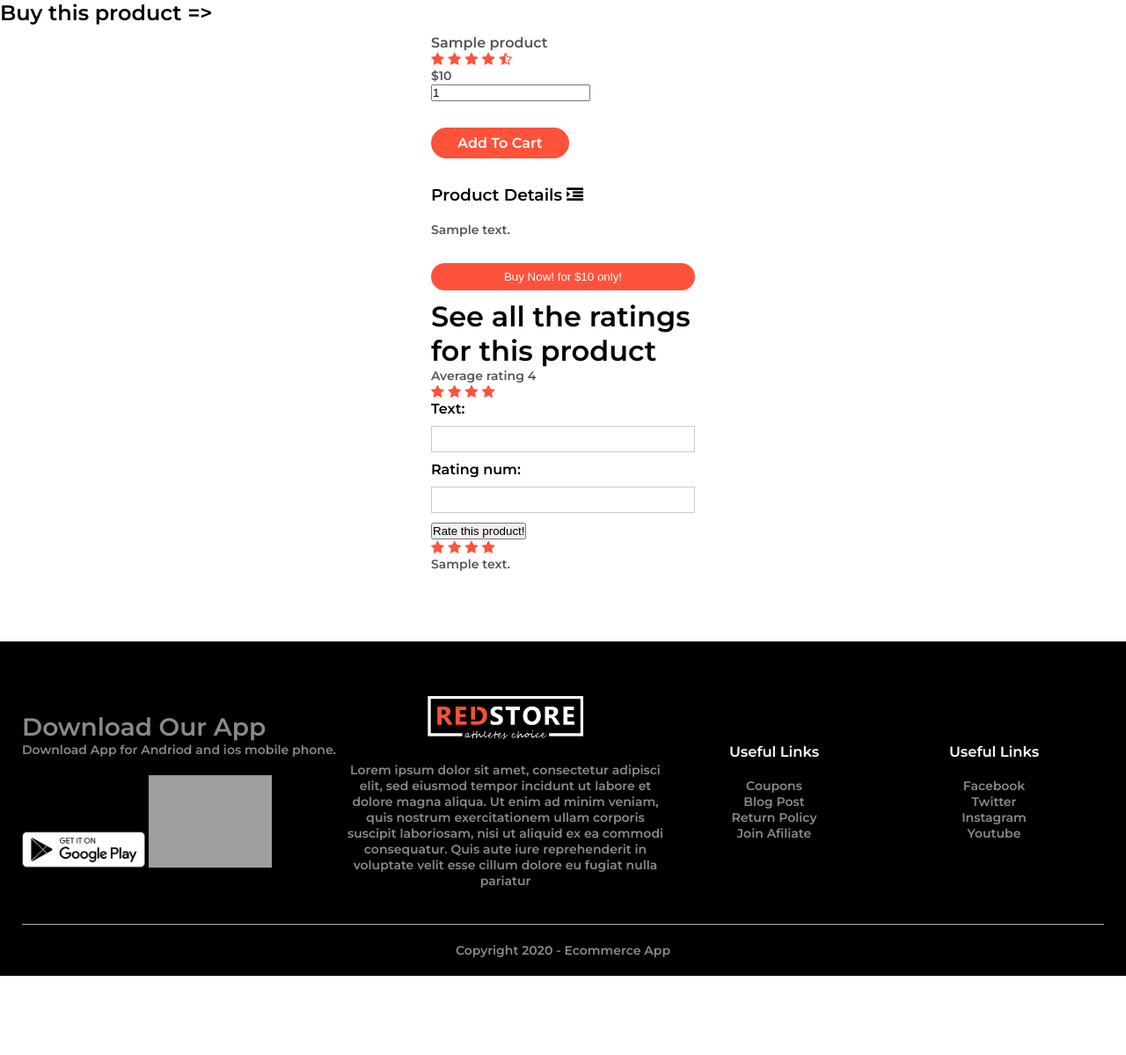
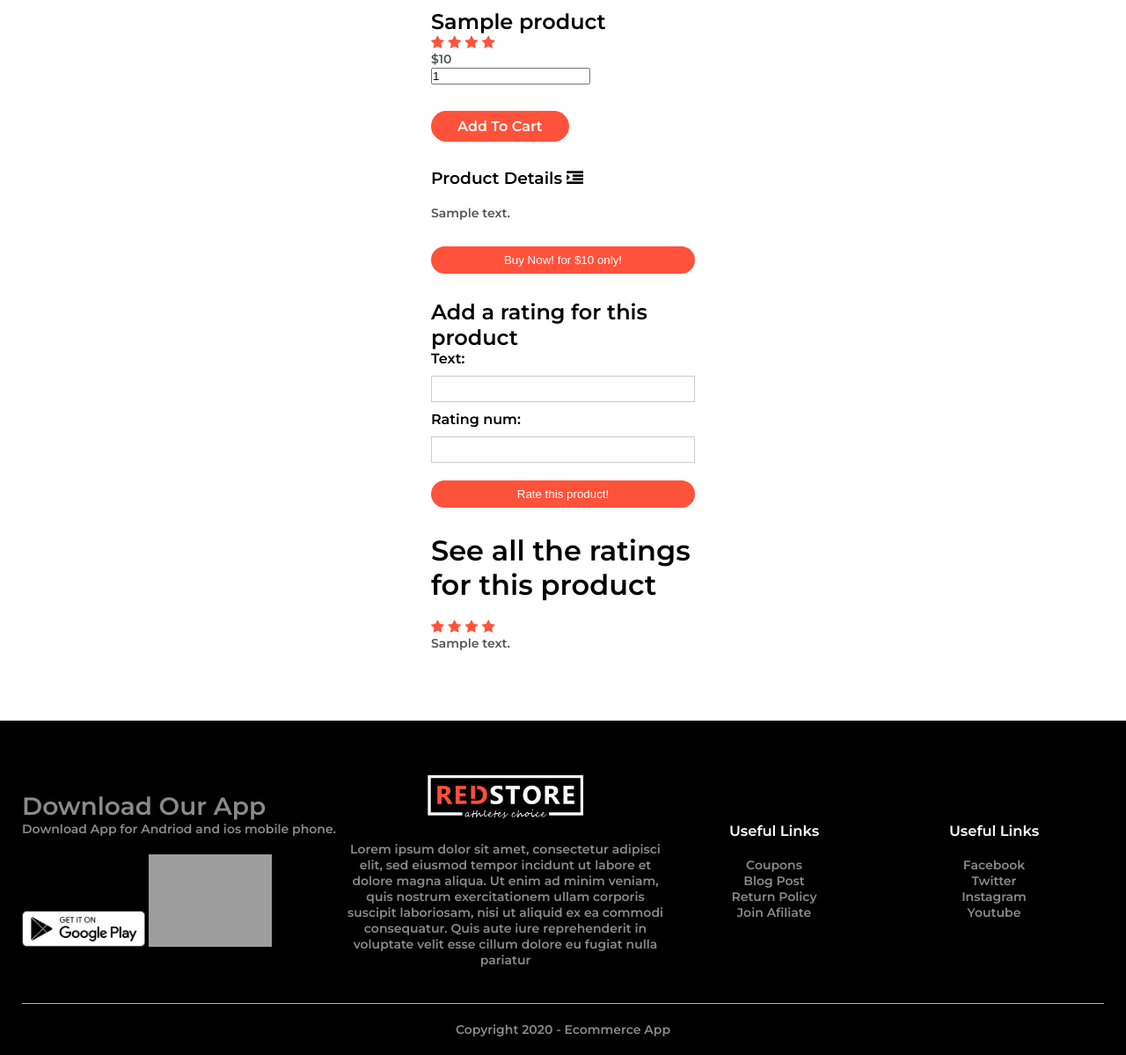
Before and after one commit to DevHyperCoder/VirtualResources, a Django app: page /buy?id=1 in a window 1280 px wide. Shown: the part 169-1368 px from the top of the page at 88% size. Before the commit the page ends 1278 px from the top, so only its background shows below. Run offline with Django 3.2, Linux system fonts and the light colour scheme; a user stored in the database is signed in; tables that the repository leaves empty hold one stand-in row (values such as "Sample post"); grey boxes are pictures that could not be loaded.

Commit message:
Visual changes to buy.html

```diff
--- a/virtualresources/webapp/templates/buy.html
+++ b/virtualresources/webapp/templates/buy.html
@@ -20,21 +20,19 @@ Buy {{product.title}}
 {% if product %}
 
 <!-- Card view -->
-<h2>Buy this product =></h2>
 <div class="row">
-    <!-- TODO center this div or card -->
     <div class="col-4">
+
         <!-- TODO add this image later -->
         <!-- <img src="images/product-1.jpg"> -->
-        <h4> {{product.name}}</h4>
+        <h2> {{product.name}}</h4>
 
-        <!-- TODO COMPLETE RATING -->
         <div class="rating">
+            {% with ''|center:product.avg_rating as range %}
+            {% for _ in range %}
             <i class="fa fa-star" aria-hidden="true"></i>
-            <i class="fa fa-star" aria-hidden="true"></i>
-            <i class="fa fa-star" aria-hidden="true"></i>
-            <i class="fa fa-star" aria-hidden="true"></i>
-            <i class="fa fa-star-half-o" aria-hidden="true"></i>
+            {% endfor %}
+            {% endwith %}
         </div>
 
         <p>${{product.price}}</p>
@@ -45,32 +43,30 @@ Buy {{product.title}}
         <br>
         <p>{{product.desc}}</p>
         <br>
+
         <form action="" method="post">
             {% csrf_token %}
             <input type="text" name="id" value="{{product.id}}" hidden=True>
             <button class="btn" type="submit">Buy Now! for ${{product.price}} only!</button>
         </form>
 
-        <!-- Rating comments -->
-
-        <h1>See all the ratings for this product</h1>
-        <p>Average rating {{product.avg_rating}}
-            <div class="rating">
-                {% with ''|center:product.avg_rating as range %}
-                    {% for _ in range %}
-                        <i class="fa fa-star" aria-hidden="true"></i>
-                    {% endfor %}
-                {% endwith %}
-            </div>
-        </p>
+        <br>
 
         <!-- Create a new Rating form -->
+        <h2>Add a rating for this product</h2>
         <form action="/rate?id={{product.id}}" method="post">
             {% csrf_token %}
             <!-- TODO Add the nicer rating bar -->
             {{rating_form}}
-            <button type="submit">Rate this product!</button>
+            <button class="btn" type="submit">Rate this product!</button>
         </form>
+
+        <br>
+
+        <!-- Rating comments -->
+        <h1>See all the ratings for this product</h1>
+
+        <br>
 
         <!-- TODO Make a better styling -->
         {% if ratings %}
@@ -78,13 +74,13 @@ Buy {{product.title}}
 
         <div class="rating">
             {% with ''|center:rating.rating_num as range %}
-                {% for _ in range %}
-                    <i class="fa fa-star" aria-hidden="true"></i>
-                {% endfor %}
+            {% for _ in range %}
+            <i class="fa fa-star" aria-hidden="true"></i>
+            {% endfor %}
             {% endwith %}
         </div>
         <p>{{rating.text}}</p>
-<br>
+        <br>
 
 
         {% endfor %}
```
